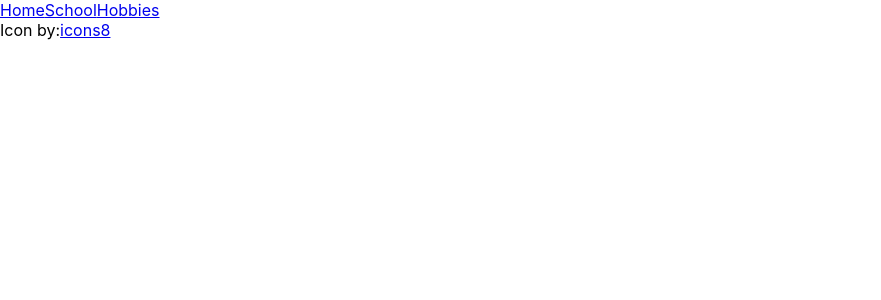
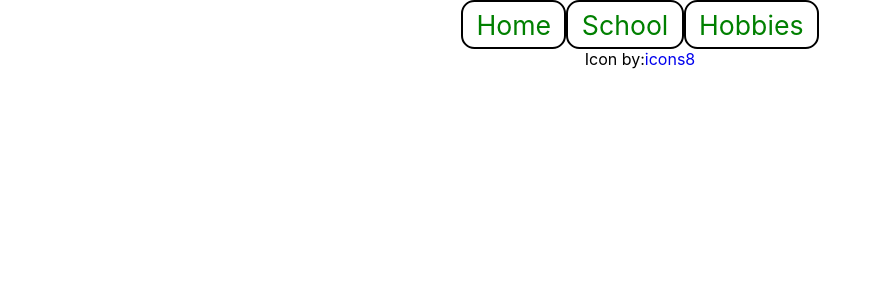
Before and after one commit to PopPaolo/RaspiWS, a React (Create React App) app: page / in a window 1280 px wide. Shown: the top 300 px of the page, without its empty margins (0-881 px from the left). Built offline with nearby package versions, Linux system fonts and the light colour scheme.

Commit message:
Added some styles for current components

```diff
--- a/src/App.css
+++ b/src/App.css
@@ -1,38 +1,36 @@
-.App {
-  text-align: center;
+.container{
+    display: flex;
+    flex-direction: column;
+    align-items: center;
 }
 
-.App-logo {
-  height: 40vmin;
-  pointer-events: none;
+.navigation{
+    display: flex;
 }
 
-@media (prefers-reduced-motion: no-preference) {
-  .App-logo {
-    animation: App-logo-spin infinite 20s linear;
-  }
+.link1{
+    display: flex;
+    flex-grow: 1;
+    justify-content: center;
+
+    padding: 5pt 10pt;
+    border: black solid 2pt;
+    border-radius: 10pt;
+
+    color: green;
+    font-size: 20pt;
+    text-decoration: none;
 }
 
-.App-header {
-  background-color: #282c34;
-  min-height: 100vh;
-  display: flex;
-  flex-direction: column;
-  align-items: center;
-  justify-content: center;
-  font-size: calc(10px + 2vmin);
-  color: white;
+.link2{
+    text-decoration: none;
 }
 
-.App-link {
-  color: #61dafb;
+.title{
+    display: flex;
+    justify-content: center;
 }
 
-@keyframes App-logo-spin {
-  from {
-    transform: rotate(0deg);
-  }
-  to {
-    transform: rotate(360deg);
-  }
+.credits{
+    display: flex;
 }
```
